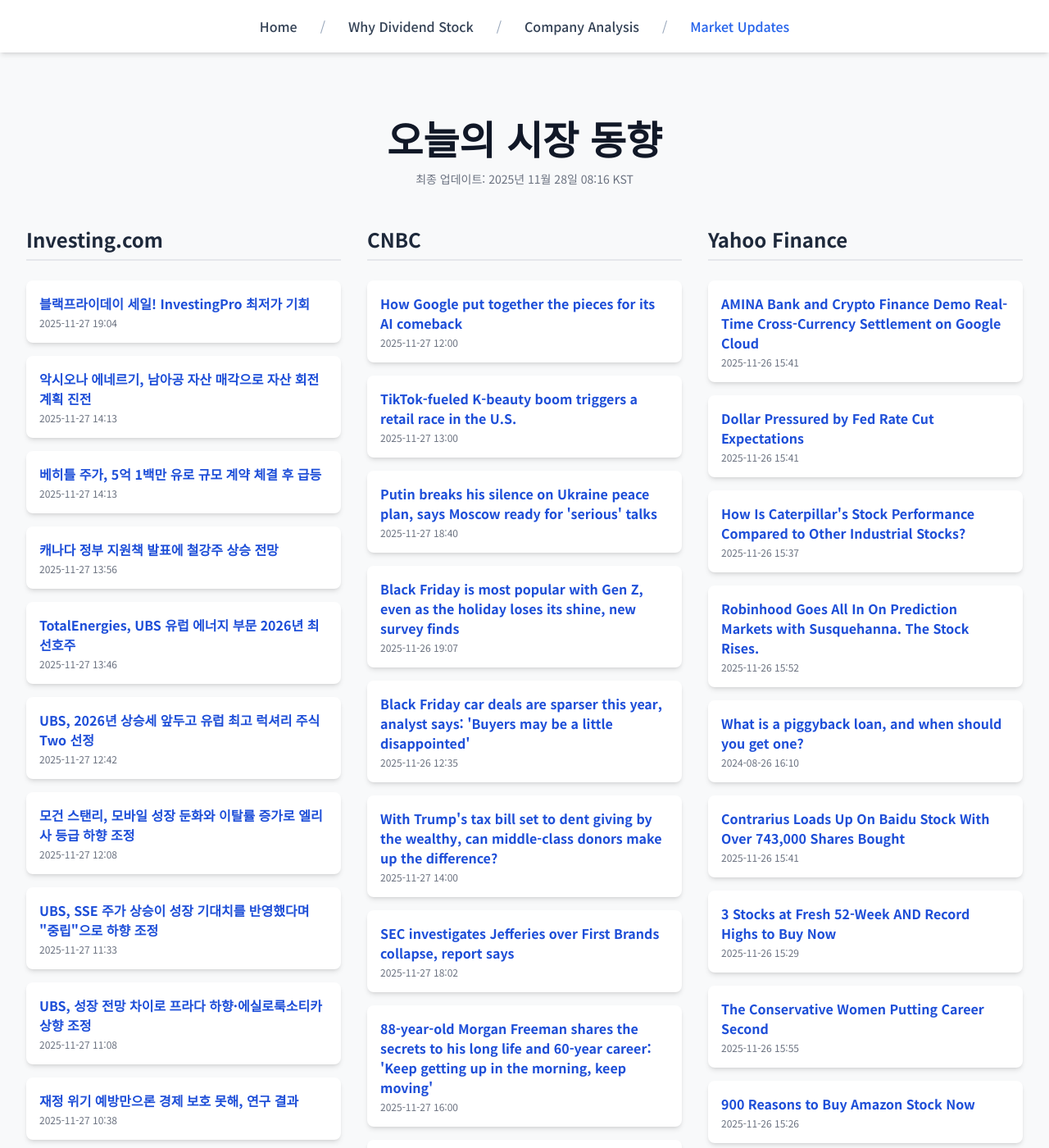
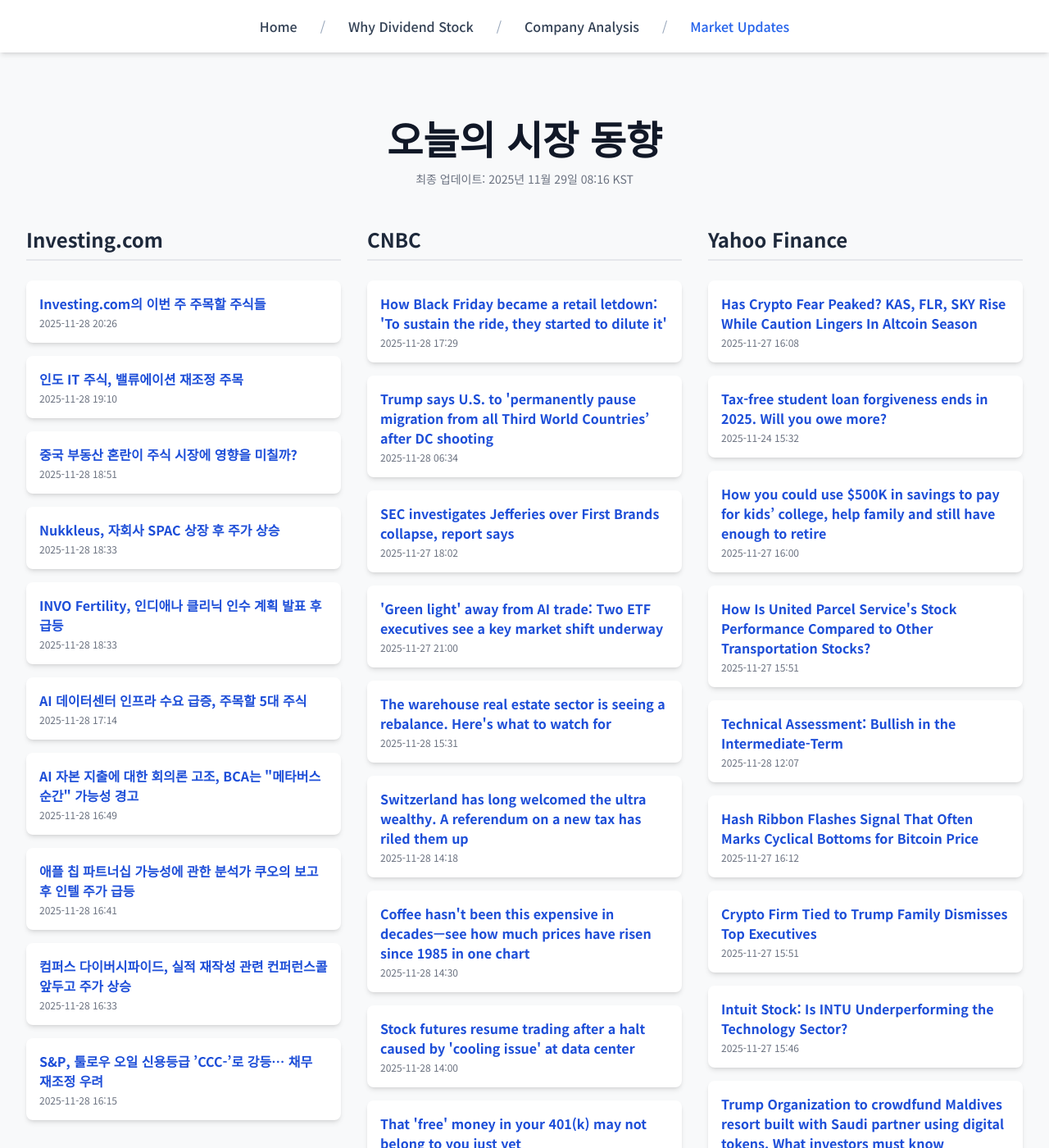
Before and after one commit to Kay-Hwang/my-company-analysis, a Jekyll site: the page built from market-updates.html, in a window 1280 px wide and 1400 px high. Shown: the whole window at 82% size. Built offline with Jekyll 4.4.1, drawn with Linux system fonts in a browser that asks for light colours; nearby versions of some CDN libraries; a script that is not in the unit is left out; some of the changed text lies outside the part shown.

Commit message:
Update daily data

```diff
--- a/_data/latest_data.json
+++ b/_data/latest_data.json
@@ -1,104 +1,80 @@
 {
-  "lastUpdated": "2025년 11월 28일 08:16 KST",
+  "lastUpdated": "2025년 11월 29일 08:16 KST",
   "news": {
     "investing": [
       {
-        "title": "블랙프라이데이 세일! InvestingPro 최저가 기회",
-        "link": "https://kr.investing.com/news/stock-market-news/article-1735281",
-        "pubDate": "2025-11-27 19:04:11",
-        "summary": "블랙프라이데이 세일! InvestingPro 최저가 기회"
+        "title": "Investing.com의 이번 주 주목할 주식들",
+        "link": "https://kr.investing.com/news/stock-market-news/article-1736209",
+        "pubDate": "2025-11-28 20:26:30",
+        "summary": "Investing.com의 이번 주 주목할 주식들"
       },
       {
-        "title": "악시오나 에네르기, 남아공 자산 매각으로 자산 회전 계획 진전",
-        "link": "https://kr.investing.com/news/stock-market-news/article-93CH-1735237",
-        "pubDate": "2025-11-27 14:13:17",
-        "summary": "악시오나 에네르기, 남아공 자산 매각으로 자산 회전 계획 진전"
+        "title": "인도 IT 주식, 밸류에이션 재조정 주목",
+        "link": "https://kr.investing.com/news/stock-market-news/article-93CH-1736191",
+        "pubDate": "2025-11-28 19:10:14",
+        "summary": "인도 IT 주식, 밸류에이션 재조정 주목"
       },
       {
-        "title": "베히틀 주가, 5억 1백만 유로 규모 계약 체결 후 급등",
-        "link": "https://kr.investing.com/news/stock-market-news/article-93CH-1735236",
-        "pubDate": "2025-11-27 14:13:13",
-        "summary": "베히틀 주가, 5억 1백만 유로 규모 계약 체결 후 급등"
+        "title": "중국 부동산 혼란이 주식 시장에 영향을 미칠까?",
+        "link": "https://kr.investing.com/news/stock-market-news/article-1736185",
+        "pubDate": "2025-11-28 18:51:28",
+        "summary": "중국 부동산 혼란이 주식 시장에 영향을 미칠까?"
       },
       {
-        "title": "캐나다 정부 지원책 발표에 철강주 상승 전망",
-        "link": "https://kr.investing.com/news/stock-market-news/article-93CH-1735231",
-        "pubDate": "2025-11-27 13:56:13",
-        "summary": "캐나다 정부 지원책 발표에 철강주 상승 전망"
+        "title": "Nukkleus, 자회사 SPAC 상장 후 주가 상승",
+        "link": "https://kr.investing.com/news/stock-market-news/article-93CH-1736178",
+        "pubDate": "2025-11-28 18:33:20",
+        "summary": "Nukkleus, 자회사 SPAC 상장 후 주가 상승"
       },
       {
-        "title": "TotalEnergies, UBS 유럽 에너지 부문 2026년 최선호주",
-        "link": "https://kr.investing.com/news/stock-market-news/article-93CH-1735225",
-        "pubDate": "2025-11-27 13:46:21",
-        "summary": "TotalEnergies, UBS 유럽 에너지 부문 2026년 최선호주"
+        "title": "INVO Fertility, 인디애나 클리닉 인수 계획 발표 후 급등",
+        "link": "https://kr.investing.com/news/stock-market-news/article-93CH-1736177",
+        "pubDate": "2025-11-28 18:33:16",
+        "summary": "INVO Fertility, 인디애나 클리닉 인수 계획 발표 후 급등"
       },
       {
-        "title": "UBS, 2026년 상승세 앞두고 유럽 최고 럭셔리 주식 Two 선정",
-        "link": "https://kr.investing.com/news/stock-market-news/article-93CH-1735197",
-        "pubDate": "2025-11-27 12:42:27",
-        "summary": "UBS, 2026년 상승세 앞두고 유럽 최고 럭셔리 주식 Two 선정"
+        "title": "AI 데이터센터 인프라 수요 급증, 주목할 5대 주식",
+        "link": "https://kr.investing.com/news/stock-market-news/article-93CH-1736135",
+        "pubDate": "2025-11-28 17:14:25",
+        "summary": "AI 데이터센터 인프라 수요 급증, 주목할 5대 주식"
       },
       {
-        "title": "모건 스탠리, 모바일 성장 둔화와 이탈률 증가로 엘리사 등급 하향 조정",
-        "link": "https://kr.investing.com/news/stock-market-news/article-1735189",
-        "pubDate": "2025-11-27 12:08:42",
-        "summary": "모건 스탠리, 모바일 성장 둔화와 이탈률 증가로 엘리사 등급 하향 조정"
+        "title": "AI 자본 지출에 대한 회의론 고조, BCA는 \"메타버스 순간\" 가능성 경고",
+        "link": "https://kr.investing.com/news/stock-market-news/article-1736130",
+        "pubDate": "2025-11-28 16:49:39",
+        "summary": "AI 자본 지출에 대한 회의론 고조, BCA는 \"메타버스 순간\" 가능성 경고"
       },
       {
-        "title": "UBS, SSE 주가 상승이 성장 기대치를 반영했다며 \"중립\"으로 하향 조정",
-        "link": "https://kr.investing.com/news/stock-market-news/article-1735179",
-        "pubDate": "2025-11-27 11:33:42",
-        "summary": "UBS, SSE 주가 상승이 성장 기대치를 반영했다며 \"중립\"으로 하향 조정"
+        "title": "애플 칩 파트너십 가능성에 관한 분석가 쿠오의 보고 후 인텔 주가 급등",
+        "link": "https://kr.investing.com/news/stock-market-news/article-1736124",
+        "pubDate": "2025-11-28 16:41:22",
+        "summary": "애플 칩 파트너십 가능성에 관한 분석가 쿠오의 보고 후 인텔 주가 급등"
       },
       {
-        "title": "UBS, 성장 전망 차이로 프라다 하향·에실로룩소티카 상향 조정",
-        "link": "https://kr.investing.com/news/stock-market-news/article-1735173",
-        "pubDate": "2025-11-27 11:08:25",
-        "summary": "UBS, 성장 전망 차이로 프라다 하향·에실로룩소티카 상향 조정"
+        "title": "컴퍼스 다이버시파이드, 실적 재작성 관련 컨퍼런스콜 앞두고 주가 상승",
+        "link": "https://kr.investing.com/news/stock-market-news/article-93CH-1736115",
+        "pubDate": "2025-11-28 16:33:36",
+        "summary": "컴퍼스 다이버시파이드, 실적 재작성 관련 컨퍼런스콜 앞두고 주가 상승"
       },
       {
-        "title": "재정 위기 예방만으론 경제 보호 못해, 연구 결과",
-        "link": "https://kr.investing.com/news/stock-market-news/article-93CH-1735157",
-        "pubDate": "2025-11-27 10:38:12",
-        "summary": "재정 위기 예방만으론 경제 보호 못해, 연구 결과"
+        "title": "S&P, 툴로우 오일 신용등급 ’CCC-’로 강등… 채무 재조정 우려",
+        "link": "https://kr.investing.com/news/stock-market-news/article-93CH-1736109",
+        "pubDate": "2025-11-28 16:15:20",
+        "summary": "S&P, 툴로우 오일 신용등급 ’CCC-’로 강등… 채무 재조정 우려"
       }
     ],
     "cnbc": [
       {
-        "title": "How Google put together the pieces for its AI comeback",
-        "link": "https://www.cnbc.com/2025/11/27/how-google-put-together-the-pieces-for-its-ai-comeback.html",
-        "pubDate": "Thu, 27 Nov 2025 12:00:01 GMT",
-        "summary": "The company's Gemini 3 and Ironwood AI chip are driving Wall Street's excitement behind Alphabet's AI comeback, but challenges remain."
+        "title": "How Black Friday became a retail letdown: 'To sustain the ride, they started to dilute it'",
+        "link": "https://www.cnbc.com/2025/11/28/black-friday-shopping-retail-letdown.html",
+        "pubDate": "Fri, 28 Nov 2025 17:29:33 GMT",
+        "summary": "Black Friday used to be the biggest in-person shopping event of the year, but for six straight years, online sales have outpaced stores."
       },
       {
-        "title": "TikTok-fueled K-beauty boom triggers a retail race in the U.S.",
-        "link": "https://www.cnbc.com/2025/11/27/k-beauty-tiktok-makeup.html",
-        "pubDate": "Thu, 27 Nov 2025 13:00:02 GMT",
-        "summary": "K-beauty has vaulted into the American mainstream, driven by TikTok and younger, more diverse shoppers. Retailers from Ulta to Walmart are racing to cash in."
-      },
-      {
-        "title": "Putin breaks his silence on Ukraine peace plan, says Moscow ready for 'serious' talks",
-        "link": "https://www.cnbc.com/2025/11/27/putin-moscow-ready-for-serious-talks-on-ukraine-peace-plan.html",
-        "pubDate": "Thu, 27 Nov 2025 18:40:30 GMT",
-        "summary": "Russian President Vladimir Putin said the outlines of a draft peace plan agreed by the U.S. and Ukraine could become the basis of a deal to end the war."
-      },
-      {
-        "title": "Black Friday is most popular with Gen Z, even as the holiday loses its shine, new survey finds",
-        "link": "https://www.cnbc.com/2025/11/26/att-holiday-shopping-survey-black-friday-gen-z.html",
-        "pubDate": "Wed, 26 Nov 2025 19:07:54 GMT",
-        "summary": "A new AT&amp;T survey found that members of Generation Z are the biggest Black Friday shoppers, while older generations shop closer to Christmas."
-      },
-      {
-        "title": "Black Friday car deals are sparser this year, analyst says: 'Buyers may be a little disappointed'",
-        "link": "https://www.cnbc.com/2025/11/26/black-friday-car-deals.html",
-        "pubDate": "Wed, 26 Nov 2025 12:35:01 GMT",
-        "summary": "While there's ample inventory to choose from, car shoppers may have a hard time finding any generous Black Friday or end-of-year deals."
-      },
-      {
-        "title": "With Trump's tax bill set to dent giving by the wealthy, can middle-class donors make up the difference?",
-        "link": "https://www.cnbc.com/2025/11/27/trump-tax-changes-middle-class-donors-giving-gap.html",
-        "pubDate": "Thu, 27 Nov 2025 14:00:01 GMT",
-        "summary": "Next year, some 140 million Americans will get a new tax break on donations. Experts warn it's unclear whether they will use it."
+        "title": "Trump says U.S. to 'permanently pause migration from all Third World Countries’ after DC shooting",
+        "link": "https://www.cnbc.com/2025/11/28/trump-us-to-permanently-pause-migration-from-all-third-world-countries.html",
+        "pubDate": "Fri, 28 Nov 2025 06:34:10 GMT",
+        "summary": "The president said he would also terminate \"millions\" of admissions under his predecessor Joe Biden and remove \"anyone who is not a net asset\" to the U.S."
       },
       {
         "title": "SEC investigates Jefferies over First Brands collapse, report says",
@@ -107,84 +83,108 @@
         "summary": "The FT said the SEC is looking into whether Jefferies gave investors enough information on their exposure to the failed auto business."
       },
       {
-        "title": "88-year-old Morgan Freeman shares the secrets to his long life and 60-year career: 'Keep getting up in the morning, keep moving'",
-        "link": "https://www.cnbc.com/2025/11/27/morgan-freemans-secret-to-longevity-as-an-88-year-old-actor.html",
-        "pubDate": "Thu, 27 Nov 2025 16:00:01 GMT",
-        "summary": "At 88 years old, renowned actor Morgan Freeman doesn't plan to retire. Here's what he says is his secret to longevity."
-      },
-      {
-        "title": "Psychologists say this 'green flag' is one of the strongest predictors of a successful relationship—it can be 'hard to spot'",
-        "link": "https://www.cnbc.com/2025/11/27/psychologists-this-is-one-of-the-strongest-predictors-of-a-happy-relationship.html",
-        "pubDate": "Thu, 27 Nov 2025 14:00:01 GMT",
-        "summary": "Couples counselor Baya Voce says that this green flag is a sure sign of relationship success, but it can be \"hard to spot early on.\""
-      },
-      {
         "title": "'Green light' away from AI trade: Two ETF executives see a key market shift underway",
         "link": "https://www.cnbc.com/2025/11/27/green-light-away-from-ai-trade-two-etf-ceos-see-a-key-market-shift.html",
         "pubDate": "Thu, 27 Nov 2025 21:00:01 GMT",
         "summary": "Markets may have entered a new cycle. Here's why."
+      },
+      {
+        "title": "The warehouse real estate sector is seeing a rebalance. Here's what to watch for",
+        "link": "https://www.cnbc.com/2025/11/28/warehouse-real-estate-rebalance.html",
+        "pubDate": "Fri, 28 Nov 2025 15:31:28 GMT",
+        "summary": "After a pandemic-driven surge and subsequent pullback, warehouse real estate supply and demand is finally starting to come into balance."
+      },
+      {
+        "title": "Switzerland has long welcomed the ultra wealthy. A referendum on a new tax has riled them up",
+        "link": "https://www.cnbc.com/2025/11/28/swiss-voters-to-decide-on-inheritance-tax-rise-for-ultra-wealthy.html",
+        "pubDate": "Fri, 28 Nov 2025 14:18:15 GMT",
+        "summary": "Switzerland looks set to reject a proposal for a 50% tax on inheritances and gifts of more than 50 million Swiss Francs."
+      },
+      {
+        "title": "Coffee hasn't been this expensive in decades—see how much prices have risen since 1985 in one chart",
+        "link": "https://www.cnbc.com/2025/11/28/chart-how-much-coffee-prices-have-risen-since-1985.html",
+        "pubDate": "Fri, 28 Nov 2025 14:30:01 GMT",
+        "summary": "Grocery-store coffee prices rose 41% in a year, a surge the U.S. hasn’t seen in decades."
+      },
+      {
+        "title": "Stock futures resume trading after a halt caused by 'cooling issue' at data center",
+        "link": "https://www.cnbc.com/2025/11/28/cme-halts-fx-commodities-futures-trading-after-data-center-issue.html",
+        "pubDate": "Fri, 28 Nov 2025 14:00:37 GMT",
+        "summary": "A technical problem obstructed futures trading at the Chicago Mercantile Exchange in the early hours of Friday morning."
+      },
+      {
+        "title": "That 'free' money in your 401(k) may not belong to you just yet",
+        "link": "https://www.cnbc.com/2025/11/28/401k-match-vesting-schedules.html",
+        "pubDate": "Fri, 28 Nov 2025 16:17:50 GMT",
+        "summary": "Workers who receive a 401(k) matching contribution from their employer may be surprised to learn that there's often a tenure requirement attached to the money."
+      },
+      {
+        "title": "With Trump's tax bill set to dent giving by the wealthy, can middle-class donors make up the difference?",
+        "link": "https://www.cnbc.com/2025/11/27/trump-tax-changes-middle-class-donors-giving-gap.html",
+        "pubDate": "Thu, 27 Nov 2025 14:00:01 GMT",
+        "summary": "Next year, some 140 million Americans will get a new tax break on donations. Experts warn it's unclear whether they will use it."
       }
     ],
     "yahoo": [
       {
-        "title": "AMINA Bank and Crypto Finance Demo Real-Time Cross-Currency Settlement on Google Cloud",
-        "link": "https://finance.yahoo.com/news/amina-bank-crypto-finance-demo-154148976.html",
-        "pubDate": "2025-11-26T15:41:48Z",
-        "summary": "AMINA Bank and Crypto Finance Demo Real-Time Cross-Currency Settlement on Google Cloud"
+        "title": "Has Crypto Fear Peaked? KAS, FLR, SKY Rise While Caution Lingers In Altcoin Season",
+        "link": "https://finance.yahoo.com/news/crypto-fear-peaked-kas-flr-160805242.html",
+        "pubDate": "2025-11-27T16:08:05Z",
+        "summary": "Has Crypto Fear Peaked? KAS, FLR, SKY Rise While Caution Lingers In Altcoin Season"
       },
       {
-        "title": "Dollar Pressured by Fed Rate Cut Expectations",
-        "link": "https://finance.yahoo.com/news/dollar-pressured-fed-rate-cut-154135724.html",
-        "pubDate": "2025-11-26T15:41:35Z",
-        "summary": "Dollar Pressured by Fed Rate Cut Expectations"
+        "title": "Tax-free student loan forgiveness ends in 2025. Will you owe more?",
+        "link": "https://finance.yahoo.com/personal-finance/student-loans/article/tax-free-student-loan-forgiveness-ends-153255482.html",
+        "pubDate": "2025-11-24T15:32:55Z",
+        "summary": "Tax-free student loan forgiveness ends in 2025. Will you owe more?"
       },
       {
-        "title": "How Is Caterpillar's Stock Performance Compared to Other Industrial Stocks?",
-        "link": "https://finance.yahoo.com/news/caterpillars-stock-performance-compared-other-153744935.html",
-        "pubDate": "2025-11-26T15:37:44Z",
-        "summary": "How Is Caterpillar's Stock Performance Compared to Other Industrial Stocks?"
+        "title": "How you could use $500K in savings to pay for kids’ college, help family and still have enough to retire",
+        "link": "https://finance.yahoo.com/news/could-500k-savings-pay-kids-160000007.html",
+        "pubDate": "2025-11-27T16:00:00Z",
+        "summary": "How you could use $500K in savings to pay for kids’ college, help family and still have enough to retire"
       },
       {
-        "title": "Robinhood Goes All In On Prediction Markets with Susquehanna. The Stock Rises.",
-        "link": "https://www.barrons.com/articles/robinhood-prediction-markets-susquehanna-b720f8c3?siteid=yhoof2&yptr=yahoo",
-        "pubDate": "2025-11-26T15:52:00Z",
-        "summary": "Robinhood Goes All In On Prediction Markets with Susquehanna. The Stock Rises."
+        "title": "How Is United Parcel Service's Stock Performance Compared to Other Transportation Stocks?",
+        "link": "https://finance.yahoo.com/news/united-parcel-services-stock-performance-155137642.html",
+        "pubDate": "2025-11-27T15:51:37Z",
+        "summary": "How Is United Parcel Service's Stock Performance Compared to Other Transportation Stocks?"
       },
       {
-        "title": "What is a piggyback loan, and when should you get one?",
-        "link": "https://finance.yahoo.com/personal-finance/mortgages/article/piggyback-loan-161041276.html",
-        "pubDate": "2024-08-26T16:10:41Z",
-        "summary": "What is a piggyback loan, and when should you get one?"
+        "title": "Technical Assessment: Bullish in the Intermediate-Term",
+        "link": "https://finance.yahoo.com/research/reports/ARGUS_45446_TechnicalAnalysis_1764331679000?yptr=yahoo&ncid=yahooproperties_plusresear_nm5q6ze1cei",
+        "pubDate": "2025-11-28T12:07:59Z",
+        "summary": "Technical Assessment: Bullish in the Intermediate-Term"
       },
       {
-        "title": "Contrarius Loads Up On Baidu Stock With Over 743,000 Shares Bought",
-        "link": "https://finance.yahoo.com/news/contrarius-loads-baidu-stock-over-154120969.html",
-        "pubDate": "2025-11-26T15:41:20Z",
-        "summary": "Contrarius Loads Up On Baidu Stock With Over 743,000 Shares Bought"
+        "title": "Hash Ribbon Flashes Signal That Often Marks Cyclical Bottoms for Bitcoin Price",
+        "link": "https://finance.yahoo.com/news/hash-ribbon-flashes-signal-often-161208842.html",
+        "pubDate": "2025-11-27T16:12:08Z",
+        "summary": "Hash Ribbon Flashes Signal That Often Marks Cyclical Bottoms for Bitcoin Price"
       },
       {
-        "title": "3 Stocks at Fresh 52-Week AND Record Highs to Buy Now",
-        "link": "https://finance.yahoo.com/news/3-stocks-fresh-52-week-152950785.html",
-        "pubDate": "2025-11-26T15:29:50Z",
-        "summary": "3 Stocks at Fresh 52-Week AND Record Highs to Buy Now"
+        "title": "Crypto Firm Tied to Trump Family Dismisses Top Executives",
+        "link": "https://www.barrons.com/articles/alt5-world-liberty-ceo-cfo-trump-0e16372a?siteid=yhoof2&yptr=yahoo",
+        "pubDate": "2025-11-27T15:51:00Z",
+        "summary": "Crypto Firm Tied to Trump Family Dismisses Top Executives"
       },
       {
-        "title": "The Conservative Women Putting Career Second",
-        "link": "https://www.wsj.com/lifestyle/careers/the-conservative-women-putting-career-second-1d9abeba?siteid=yhoof2&yptr=yahoo",
-        "pubDate": "2025-11-26T15:55:00Z",
-        "summary": "The Conservative Women Putting Career Second"
+        "title": "Intuit Stock: Is INTU Underperforming the Technology Sector?",
+        "link": "https://finance.yahoo.com/news/intuit-stock-intu-underperforming-technology-154611392.html",
+        "pubDate": "2025-11-27T15:46:11Z",
+        "summary": "Intuit Stock: Is INTU Underperforming the Technology Sector?"
       },
       {
-        "title": "900 Reasons to Buy Amazon Stock Now",
-        "link": "https://finance.yahoo.com/news/900-reasons-buy-amazon-stock-152655963.html",
-        "pubDate": "2025-11-26T15:26:55Z",
-        "summary": "900 Reasons to Buy Amazon Stock Now"
+        "title": "Trump Organization to crowdfund Maldives resort built with Saudi partner using digital tokens. What investors must know",
+        "link": "https://finance.yahoo.com/news/trump-organization-crowdfund-maldives-resort-163000108.html",
+        "pubDate": "2025-11-27T16:30:00Z",
+        "summary": "Trump Organization to crowdfund Maldives resort built with Saudi partner using digital tokens. What investors must know"
       },
       {
-        "title": "Wedbush Just Raised Its Fannie Mae Price Target 1,050%. Should You Buy FNMA Stock Here?",
-        "link": "https://finance.yahoo.com/news/wedbush-just-raised-fannie-mae-155510673.html",
-        "pubDate": "2025-11-26T15:55:10Z",
-        "summary": "Wedbush Just Raised Its Fannie Mae Price Target 1,050%. Should You Buy FNMA Stock Here?"
+        "title": "Here are the 5 most mind-blowing money stats of the average American. Learn to build riches in 2026",
+        "link": "https://finance.yahoo.com/news/5-most-mind-blowing-money-154400334.html",
+        "pubDate": "2025-11-27T15:44:00Z",
+        "summary": "Here are the 5 most mind-blowing money stats of the average American. Learn to build riches in 2026"
       }
     ]
   }
```
